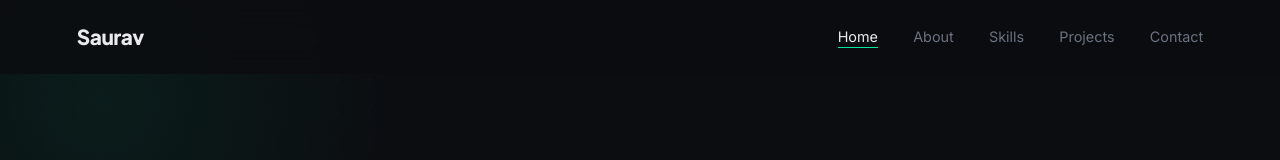
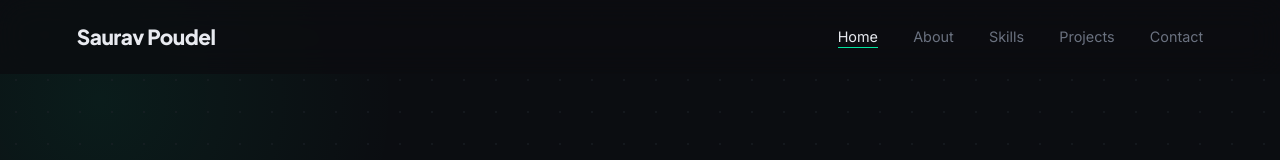
Before and after one commit to sauraavpdl/my-portfolio-website, a plain HTML site: page docs/index.html in a window 1280 px wide. Shown: the top 160 px of the page. Drawn offline with Linux system fonts and the light colour scheme.

Commit message:
changing the nav name

```diff
--- a/docs/index.html
+++ b/docs/index.html
@@ -13,7 +13,7 @@
 
   <!-- ── NAVIGATION ─────────────────────────────── -->
   <nav id="navbar">
-    <a href="#home" class="nav-logo">Saurav</a>
+    <a href="#home" class="nav-logo">Saurav Poudel</a>
     <button class="hamburger" id="hamburger" aria-label="Toggle menu">
       <span></span><span></span><span></span>
     </button>
```
